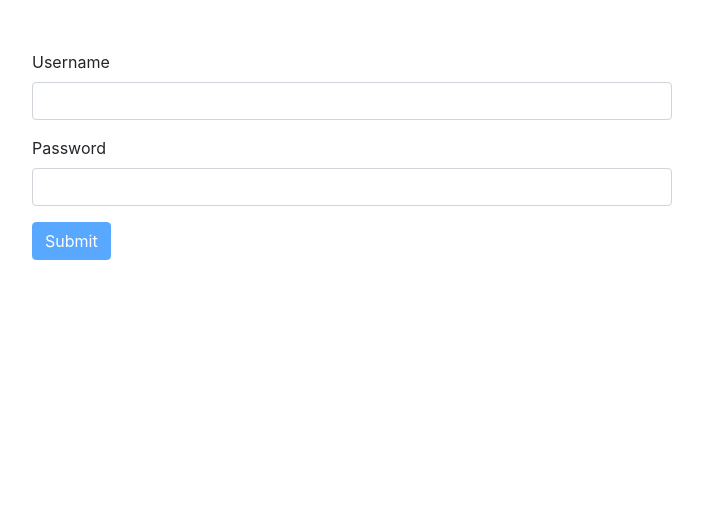
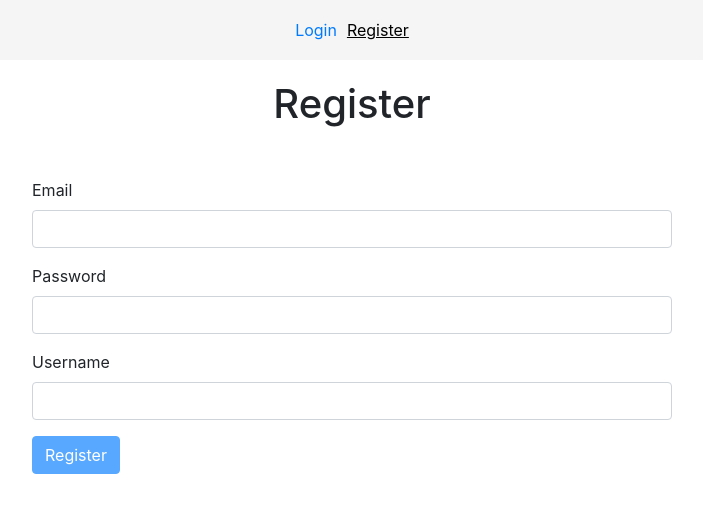
Before and after one commit to Manou-Codeur/form-routing-practise-project, a React (Create React App) app: page /register in a window 1280 px wide. Shown: the top 512 px of the page, without its empty margins (288-991 px from the left). Built offline with nearby package versions, Linux system fonts and the light colour scheme.

Commit message:
register component added

```diff
--- a/package.json
+++ b/package.json
@@ -10,6 +10,7 @@
     "joi-browser": "^13.4.0",
     "react": "^16.13.1",
     "react-dom": "^16.13.1",
+    "react-router-dom": "^5.2.0",
     "react-scripts": "3.4.1"
   },
   "scripts": {
--- a/src/App.css
+++ b/src/App.css
@@ -2,3 +2,21 @@ form {
   width: 50%;
   margin: 50px auto;
 }
+
+nav {
+  background-color: whitesmoke;
+  height: 60px;
+  display: flex;
+  justify-content: center;
+  align-items: center;
+}
+
+.link {
+  margin: 5px;
+  text-decoration: none;
+}
+
+.active {
+  color: black;
+  text-decoration: underline;
+}
--- a/src/common/from.jsx
+++ b/src/common/from.jsx
@@ -1,7 +1,7 @@
 import React, { Component } from "react";
 import Joi from "joi-browser";
 
-import Input from "./Input";
+import Input from "../common/Input";
 
 class Form extends Component {
   state = {
--- /dev/null
+++ b/src/components/Nav-bar.jsx
@@ -0,0 +1,19 @@
+import React from "react";
+import { NavLink } from "react-router-dom";
+
+import "../App.css";
+
+const NavBar = () => {
+  return (
+    <nav>
+      <NavLink className="link" activeClassName="active" to="/login">
+        Login
+      </NavLink>
+      <NavLink className="link" activeClassName="active" to="/register">
+        Register
+      </NavLink>
+    </nav>
+  );
+};
+
+export default NavBar;
--- /dev/null
+++ b/src/components/register.jsx
@@ -0,0 +1,49 @@
+import React from "react";
+import Joi from "joi-browser";
+
+import Form from "../common/from";
+
+class Register extends Form {
+  state = {
+    data: {
+      userName: "",
+      password: "",
+      userEmail: "",
+    },
+    errors: {},
+  };
+
+  schema = {
+    userName: Joi.string().required().label("Username"),
+    password: Joi.string().required().min(5).label("Password"),
+    userEmail: Joi.string().email().label("Email"),
+  };
+
+  doSubmit = () => {
+    console.log("call the server");
+  };
+
+  render() {
+    return (
+      <div className="register">
+        <h1 style={{ textAlign: "center", marginTop: "20px" }}>Register</h1>
+
+        <form className="registerFrom" onSubmit={this.preventDefault}>
+          {this.renderInput("Email", "userEmail", "email")}
+          {this.renderInput("Password", "password", "password")}
+          {this.renderInput("Username", "userName")}
+
+          <button
+            type="submit"
+            className="btn btn-primary"
+            disabled={this.validate()}
+          >
+            Register
+          </button>
+        </form>
+      </div>
+    );
+  }
+}
+
+export default Register;
--- a/src/index.js
+++ b/src/index.js
@@ -1,13 +1,28 @@
 import React from "react";
 import ReactDOM from "react-dom";
-import "./index.css";
-import App from "./App";
 import * as serviceWorker from "./serviceWorker";
 import "bootstrap/dist/css/bootstrap.css";
+import { BrowserRouter, Switch, Route } from "react-router-dom";
+
+import NavBar from "./components/Nav-bar";
+import Login from "./components/Login";
+import Register from "./components/register";
+
+import "./index.css";
 
 ReactDOM.render(
   <React.StrictMode>
-    <App />
+    <BrowserRouter>
+      <NavBar />
+
+      <div className="routeAre">
+        <Switch>
+          <Route path="/login" component={Login} />
+          <Route path="/register" component={Register} />
+          <Route path="/" render={() => <h1>Home</h1>} />
+        </Switch>
+      </div>
+    </BrowserRouter>
   </React.StrictMode>,
   document.getElementById("root")
 );
```
Also changed, not shown: src/components/Login.js (renamed from src/App.js, +4 -4 lines), 1 other file (tests, documents, lock files or other folders).
